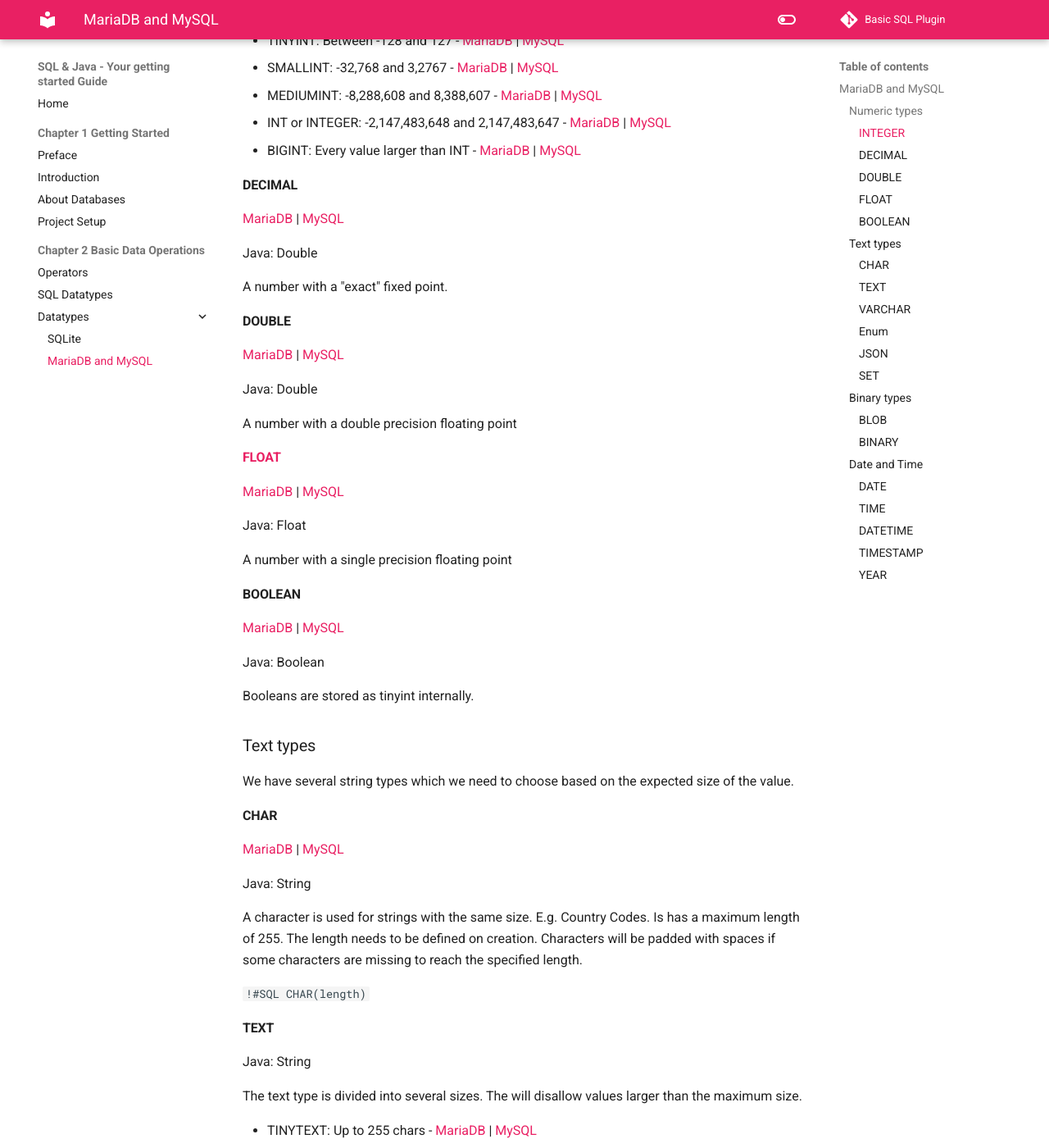
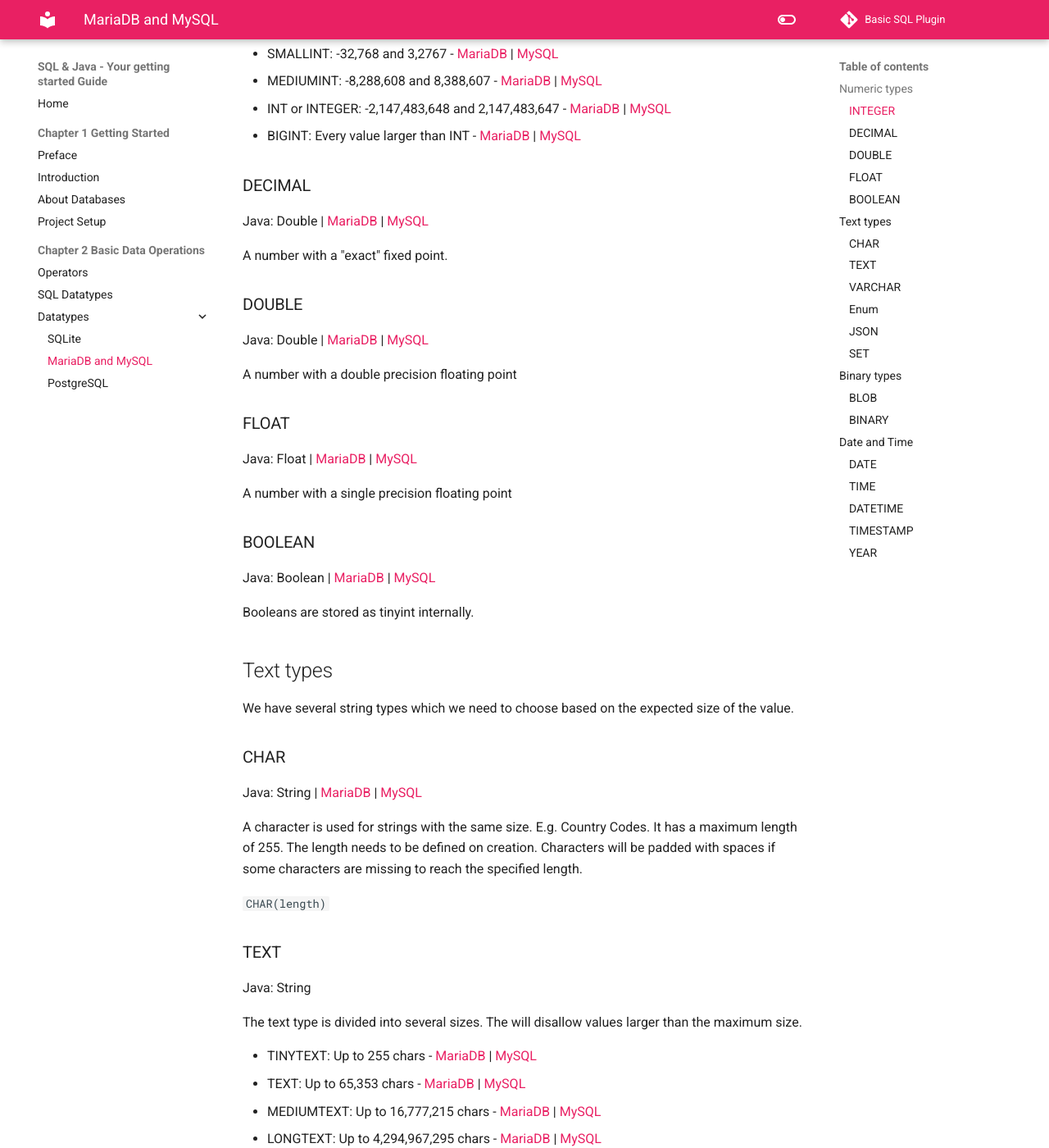
Before and after one commit to rainbowdashlabs/sql-java, an MkDocs documentation site: the page built from docs/02/datatypes/mariadb_mysql.md, in a window 1280 px wide and 1400 px high, scrolled down 592 px. Shown: the whole window at 82% size. Built offline with MkDocs 1.6.1 and Material for MkDocs 9.7.7, drawn with Linux system fonts in a browser that asks for light colours; comment, search, counter and statistics services are not loaded; some of the changed text lies outside the part shown.

Commit message:
Add postgresql datatypes

````diff
--- a/docs/02/datatypes/mariadb_mysql.md
+++ b/docs/02/datatypes/mariadb_mysql.md
@@ -1,84 +1,92 @@
-## MariaDB and MySQL
+# MariaDB and MySQL
 
 MariaDB and MySQL are very similar when it comes to datatypes. However there are some small differences.
 
-### Numeric types
+## Numeric types
 
 Numeric types sometimes have a "size". this size is not directly a validation. It is most common the size of the number
 and defines how much of that size is used to store the decimal. Sized never have a size which validates the input. It is
 always about precision.
 
-#### INTEGER
+### INTEGER
 
 Java: Integer, Long
 
 The integer in maria db are divided into several sizes. They will require different disk space depending on the size you
 choose. Choose your integer type based on the maximum size you expect the values to be.
 
-- TINYINT: Between -128 and 127 - [MariaDB](https://mariadb.com/kb/en/tinyint/) | [MySQL](https://dev.mysql.com/doc/refman/8.0/en/integer-types.html)
-- SMALLINT: -32,768 and 3,2767 - [MariaDB](https://mariadb.com/kb/en/smallint/) | [MySQL](https://dev.mysql.com/doc/refman/8.0/en/integer-types.html)
-- MEDIUMINT: -8,288,608 and 8,388,607 - [MariaDB](https://mariadb.com/kb/en/mediumint/) | [MySQL](https://dev.mysql.com/doc/refman/8.0/en/integer-types.html)
-- INT or INTEGER: -2,147,483,648 and 2,147,483,647 - [MariaDB](https://mariadb.com/kb/en/int/) | [MySQL](https://dev.mysql.com/doc/refman/8.0/en/integer-types.html)
-- BIGINT: Every value larger than INT - [MariaDB](https://mariadb.com/kb/en/bigint/) | [MySQL](https://dev.mysql.com/doc/refman/8.0/en/integer-types.html)
+- TINYINT: Between -128 and 127 - [MariaDB](https://mariadb.com/kb/en/tinyint/)
+  | [MySQL](https://dev.mysql.com/doc/refman/8.0/en/integer-types.html)
+- SMALLINT: -32,768 and 3,2767 - [MariaDB](https://mariadb.com/kb/en/smallint/)
+  | [MySQL](https://dev.mysql.com/doc/refman/8.0/en/integer-types.html)
+- MEDIUMINT: -8,288,608 and 8,388,607 - [MariaDB](https://mariadb.com/kb/en/mediumint/)
+  | [MySQL](https://dev.mysql.com/doc/refman/8.0/en/integer-types.html)
+- INT or INTEGER: -2,147,483,648 and 2,147,483,647 - [MariaDB](https://mariadb.com/kb/en/int/)
+  | [MySQL](https://dev.mysql.com/doc/refman/8.0/en/integer-types.html)
+- BIGINT: Every value larger than INT - [MariaDB](https://mariadb.com/kb/en/bigint/)
+  | [MySQL](https://dev.mysql.com/doc/refman/8.0/en/integer-types.html)
 
-#### DECIMAL
-[MariaDB](https://mariadb.com/kb/en/decimal/) | [MySQL](https://dev.mysql.com/doc/refman/8.0/en/fixed-point-types.html)
+### DECIMAL
 
-Java: Double
+Java: Double | [MariaDB](https://mariadb.com/kb/en/decimal/)
+| [MySQL](https://dev.mysql.com/doc/refman/8.0/en/fixed-point-types.html)
 
 A number with a "exact" fixed point.
 
-#### DOUBLE
-[MariaDB](https://mariadb.com/kb/en/double/) | [MySQL](https://dev.mysql.com/doc/refman/8.0/en/floating-point-types.html)
+### DOUBLE
 
-Java: Double
+Java: Double | [MariaDB](https://mariadb.com/kb/en/double/)
+| [MySQL](https://dev.mysql.com/doc/refman/8.0/en/floating-point-types.html)
 
 A number with a double precision floating point
 
-#### [FLOAT](https://mariadb.com/kb/en/float/)
-[MariaDB](https://mariadb.com/kb/en/float/) | [MySQL](https://dev.mysql.com/doc/refman/8.0/en/floating-point-types.html)
+### FLOAT
 
-Java: Float
+Java: Float | [MariaDB](https://mariadb.com/kb/en/float/)
+| [MySQL](https://dev.mysql.com/doc/refman/8.0/en/floating-point-types.html)
 
 A number with a single precision floating point
 
-#### BOOLEAN
-[MariaDB](https://mariadb.com/kb/en/boolean/) | [MySQL](https://dev.mysql.com/doc/refman/8.0/en/other-vendor-data-types.html)
+### BOOLEAN
 
-Java: Boolean
+Java: Boolean | [MariaDB](https://mariadb.com/kb/en/boolean/)
+| [MySQL](https://dev.mysql.com/doc/refman/8.0/en/other-vendor-data-types.html)
 
 Booleans are stored as tinyint internally.
 
-### Text types
+## Text types
 
 We have several string types which we need to choose based on the expected size of the value.
 
-#### CHAR
-[MariaDB](https://mariadb.com/kb/en/char/) | [MySQL](https://dev.mysql.com/doc/refman/8.0/en/char.html)
+### CHAR
 
-Java: String
+Java: String | [MariaDB](https://mariadb.com/kb/en/char/) | [MySQL](https://dev.mysql.com/doc/refman/8.0/en/char.html)
 
-A character is used for strings with the same size. E.g. Country Codes. Is has a maximum length of 255. The length needs
+A character is used for strings with the same size. E.g. Country Codes. It has a maximum length of 255. The length needs
 to be defined on creation. Characters will be padded with spaces if some characters are missing to reach the specified
 length.
 
-`!#SQL CHAR(length)`
+`CHAR(length)`
 
-#### TEXT
+### TEXT
 
 Java: String
 
 The text type is divided into several sizes. The will disallow values larger than the maximum size.
 
-- TINYTEXT: Up to 255 chars - [MariaDB](https://mariadb.com/kb/en/tinytext/) | [MySQL](https://dev.mysql.com/doc/refman/8.0/en/blob.html)
-- TEXT: Up to 65,353 chars - [MariaDB](https://mariadb.com/kb/en/text/) | [MySQL](https://dev.mysql.com/doc/refman/8.0/en/blob.html)
-- MEDIUMTEXT: Up to 16,777,215 chars - [MariaDB](https://mariadb.com/kb/en/mediumtext/) | [MySQL](https://dev.mysql.com/doc/refman/8.0/en/blob.html)
-- LONGTEXT: Up to 4,294,967,295 chars - [MariaDB](https://mariadb.com/kb/en/longtext/) | [MySQL](https://dev.mysql.com/doc/refman/8.0/en/blob.html)
+- TINYTEXT: Up to 255 chars - [MariaDB](https://mariadb.com/kb/en/tinytext/)
+  | [MySQL](https://dev.mysql.com/doc/refman/8.0/en/blob.html)
+- TEXT: Up to 65,353 chars - [MariaDB](https://mariadb.com/kb/en/text/)
+  | [MySQL](https://dev.mysql.com/doc/refman/8.0/en/blob.html)
+- MEDIUMTEXT: Up to 16,777,215 chars - [MariaDB](https://mariadb.com/kb/en/mediumtext/)
+  | [MySQL](https://dev.mysql.com/doc/refman/8.0/en/blob.html)
+- LONGTEXT: Up to 4,294,967,295 chars - [MariaDB](https://mariadb.com/kb/en/longtext/)
+  | [MySQL](https://dev.mysql.com/doc/refman/8.0/en/blob.html)
 
-#### VARCHAR
-[MariaDB](https://mariadb.com/kb/en/varchar/) | [MySQL](https://dev.mysql.com/doc/refman/8.0/en/char.html)
+### VARCHAR
 
-Java: String
+Java: String | [MariaDB](https://mariadb.com/kb/en/varchar/)
+| [MySQL](https://dev.mysql.com/doc/refman/8.0/en/char.html)
 
 The varchar is a string with a variable maximum size. The maximum size here is a bit more complex, since it depends on
 the encoding of the database. Unlike CHAR is does not add any padding.
@@ -89,37 +97,37 @@
 One advancement over TEXT is that varchar columns can be fully indexed while TEXT columns are truncated to a specified
 length
 
-#### Enum
-[MariaDB](https://mariadb.com/kb/en/enum/) | [MySQL](https://dev.mysql.com/doc/refman/8.0/en/enum.html)
+### Enum
 
-Java: String or Enum name
+Java: String or Enum name | [MariaDB](https://mariadb.com/kb/en/enum/)
+| [MySQL](https://dev.mysql.com/doc/refman/8.0/en/enum.html)
 
 The enum type is a special string which adds input validation to the column. Only values defined in the column can be
 added.
 
-```!#sql ENUM('value1','value2',...)```
+```ENUM('value1','value2',...)```
 
-#### JSON
-[MariaDB](https://mariadb.com/kb/en/json-data-type/) | [MySQL](https://dev.mysql.com/doc/refman/8.0/en/json.html)
+### JSON
 
-Java: String
+Java: String | [MariaDB](https://mariadb.com/kb/en/json-data-type/)
+| [MySQL](https://dev.mysql.com/doc/refman/8.0/en/json.html)
 
 **MySQL**
 JSON is stored as a LONGTEXT column but converted into an internal format for better access.
 
 **MariaDB**
 
-JSON is an alias for LONGTEXT and adds a check that ensures a valid json syntax on insertion.
-JSON is a normal string in mariadb.
+JSON is an alias for LONGTEXT and adds a check that ensures a valid json syntax on insertion. JSON is a normal string in
+mariadb.
 
-#### SET
-**[MySQL only](https://dev.mysql.com/doc/refman/8.0/en/set.html)**
+### SET
 
-Java: String
+Java: String | **[MySQL only](https://dev.mysql.com/doc/refman/8.0/en/set.html)**
 
 Similar to a enum a set can only contain predefined input which are separeated by `,`.
 
 Given a set like this:
+
 ```sql
 SET('a', 'b', 'c', 'd')
 ```
@@ -132,60 +140,64 @@
 - `'a,c'`
 - ...
 
-### Binary types
+## Binary types
 
-#### BLOB
+### BLOB
 
 Java: Anything
 
 The blob type is divided into several sizes. It is used to store any binary data you want.
 
-- TINYBLOB: Up to 255 bytes - [MariaDB](https://mariadb.com/kb/en/tinyblob/) | [MySQL](https://dev.mysql.com/doc/refman/8.0/en/blob.html)
-- BLOB: Up to 65,353 bytes - [MariaDB](https://mariadb.com/kb/en/blob/) | [MySQL](https://dev.mysql.com/doc/refman/8.0/en/blob.html)
-- MEDIUMBLOB: Up to 16,777,215 bytes - [MariaDB](https://mariadb.com/kb/en/mediumblob/) | [MySQL](https://dev.mysql.com/doc/refman/8.0/en/blob.html)
-- LONGBLOB: Up to 4,294,967,295 bytes aka 4GB - [MariaDB](https://mariadb.com/kb/en/longblob/) | [MySQL](https://dev.mysql.com/doc/refman/8.0/en/blob.html)
+- TINYBLOB: Up to 255 bytes - [MariaDB](https://mariadb.com/kb/en/tinyblob/)
+  | [MySQL](https://dev.mysql.com/doc/refman/8.0/en/blob.html)
+- BLOB: Up to 65,353 bytes - [MariaDB](https://mariadb.com/kb/en/blob/)
+  | [MySQL](https://dev.mysql.com/doc/refman/8.0/en/blob.html)
+- MEDIUMBLOB: Up to 16,777,215 bytes - [MariaDB](https://mariadb.com/kb/en/mediumblob/)
+  | [MySQL](https://dev.mysql.com/doc/refman/8.0/en/blob.html)
+- LONGBLOB: Up to 4,294,967,295 bytes aka 4GB - [MariaDB](https://mariadb.com/kb/en/longblob/)
+  | [MySQL](https://dev.mysql.com/doc/refman/8.0/en/blob.html)
 
-#### BINARY
-[MariaDB](https://mariadb.com/kb/en/binary/) | [MySQL](https://dev.mysql.com/doc/refman/8.0/en/binary-varbinary.html)
+### BINARY
 
-Java: Anything
+Java: Anything | [MariaDB](https://mariadb.com/kb/en/binary/)
+| [MySQL](https://dev.mysql.com/doc/refman/8.0/en/binary-varbinary.html)
 
 Stores a fixed length binary value.
 
-```!#sql BINARY(length)```
+```BINARY(length)```
 
-### Date and Time
+## Date and Time
 
-#### DATE
-[MariaDB](https://mariadb.com/kb/en/date/) | [MySQL](https://dev.mysql.com/doc/refman/8.0/en/datetime.html)
+### DATE
 
-Java: LocalDate
+Java: LocalDate | [MariaDB](https://mariadb.com/kb/en/date/)
+| [MySQL](https://dev.mysql.com/doc/refman/8.0/en/datetime.html)
 
-#### TIME
-[MariaDB](https://mariadb.com/kb/en/time/) | [MySQL](https://dev.mysql.com/doc/refman/8.0/en/time.html)
+### TIME
 
-Java: LocalTime
+Java: LocalTime | [MariaDB](https://mariadb.com/kb/en/time/)
+| [MySQL](https://dev.mysql.com/doc/refman/8.0/en/time.html)
 
-#### DATETIME
-[MariaDB](https://mariadb.com/kb/en/datetime/) | [MySQL](https://dev.mysql.com/doc/refman/8.0/en/datetime.html)
+### DATETIME
 
-Java: LocalDateTime
+Java: LocalDateTime | [MariaDB](https://mariadb.com/kb/en/datetime/)
+| [MySQL](https://dev.mysql.com/doc/refman/8.0/en/datetime.html)
 
 Combination of DATE and TIME. They will be stored in the current timezone. They will also validate that the time is
 valid in the current timezone. Some times can be invalid due to dailight saving times also refered as winter and summer
 time.
 
-#### TIMESTAMP
-[MariaDB](https://mariadb.com/kb/en/timestamp/) | [MySQL](https://dev.mysql.com/doc/refman/8.0/en/datetime.html)
+### TIMESTAMP
 
-Java: LocalDateTime
+Java: LocalDateTime | [MariaDB](https://mariadb.com/kb/en/timestamp/)
+| [MySQL](https://dev.mysql.com/doc/refman/8.0/en/datetime.html)
 
 A timestamp will be converted to UTC on insertion and changed to the sessions timezone on read again.
 
-#### YEAR
-[MariaDB](https://mariadb.com/kb/en/year-data-type/) | [MySQL](https://dev.mysql.com/doc/refman/8.0/en/year.html)
+### YEAR
 
-Java: Integer or String
+Java: Integer or String | [MariaDB](https://mariadb.com/kb/en/year-data-type/)
+| [MySQL](https://dev.mysql.com/doc/refman/8.0/en/year.html)
 
 A year represents a year in two or four digit format. They are limited in range.
 
--- a/mkdocs.yml
+++ b/mkdocs.yml
@@ -21,6 +21,7 @@
     - 'Datatypes':
       - 'SQLite': 02/datatypes/sqlite.md
       - 'MariaDB and MySQL': 02/datatypes/mariadb_mysql.md
+      - 'PostgreSQL': 02/datatypes/postgresql.md
 theme:
   features:
     - navigation.instant
````
Also changed, not shown: docs/02/datatypes/postgresql.md (added, +193 -0 lines).
